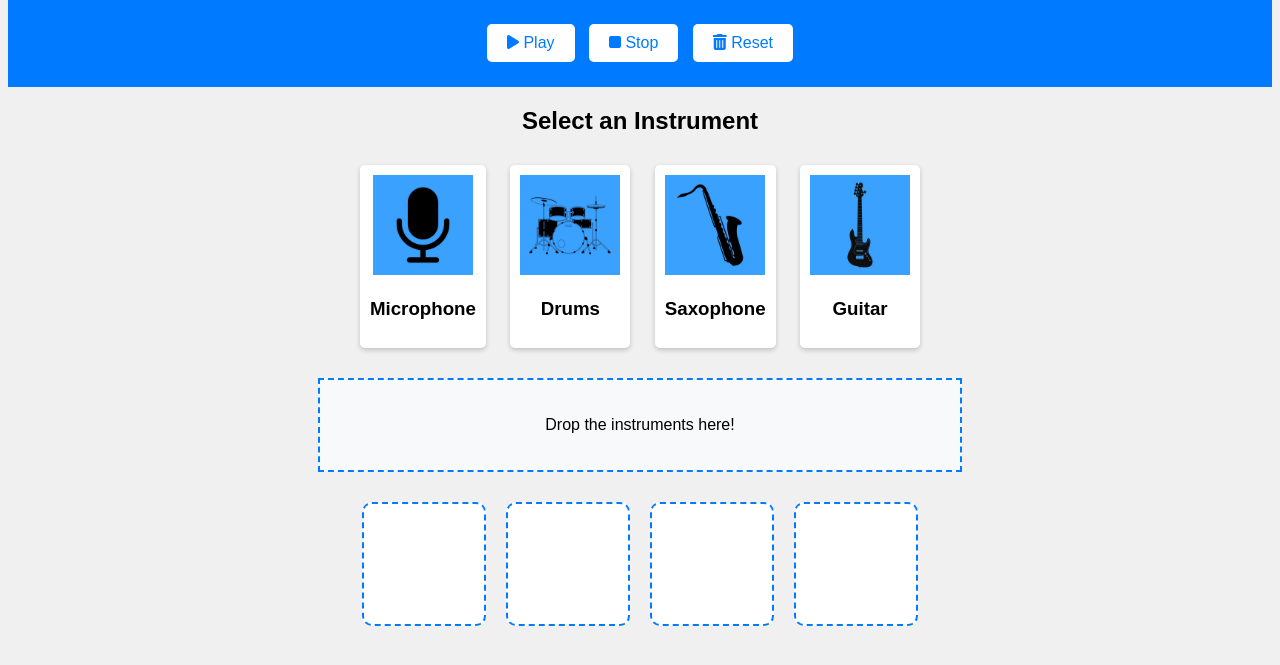
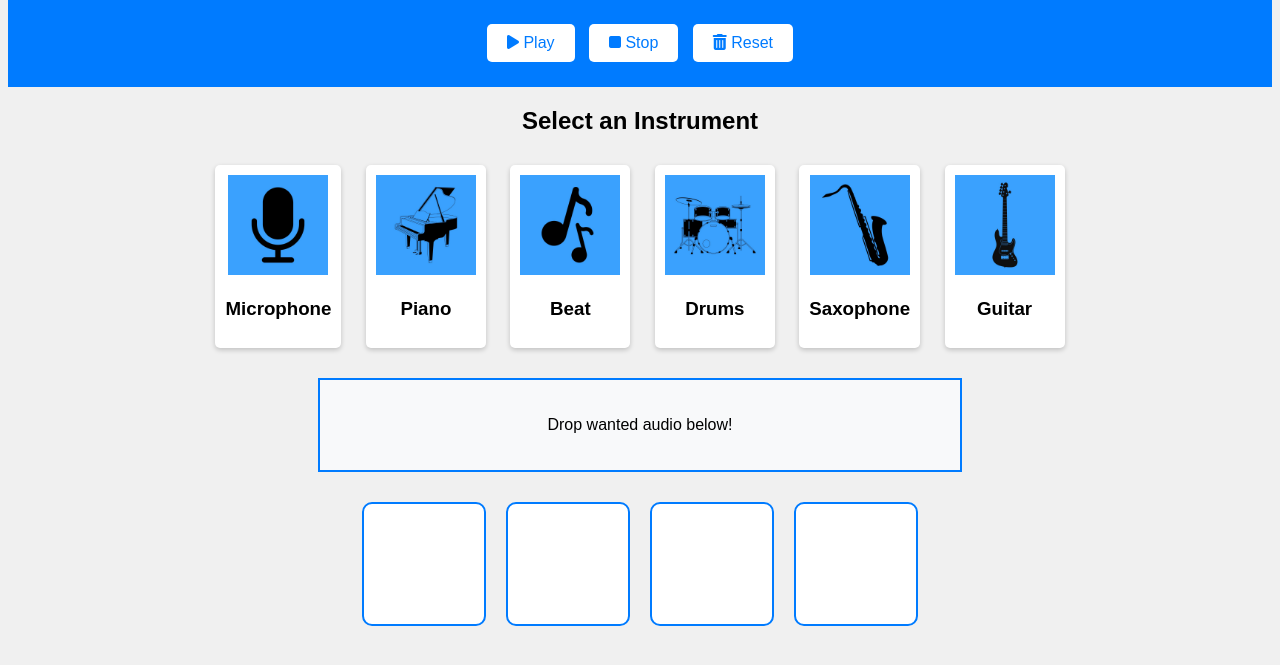
Before and after one commit to king-watson/music-mixer-kw, a plain HTML site: page index.html in a window 1280 px wide. Shown: the part 89-754 px from the top of the page. Drawn offline with Linux system fonts and the light colour scheme.

Commit message:
added 2 more options to the audios and css touch ups

```diff
--- a/css/main.css
+++ b/css/main.css
@@ -44,7 +44,7 @@ body {
 }
 
 #drop-area {
-    border: 2px dashed #007BFF;
+    border: 2px solid #007BFF;
     padding: 20px;
     margin: 20px auto;
     width: 80%;
@@ -68,7 +68,7 @@ body {
 .drop-slot {
     width: 120px;
     height: 120px;
-    border: 2px dashed #007BFF;
+    border: 2px solid #007BFF;
     margin: 10px;
     display: flex;
     align-items: center;
--- a/index.html
+++ b/index.html
@@ -29,6 +29,22 @@
     </div>
 
     <div class="instrument-box">
+        <div class="instrument" id="piano" draggable="true">
+            <img src="images/piano.jpg" alt="Piano">
+            <h3>Piano</h3>
+            <audio src="audio/pianos.mp3"></audio>
+        </div>
+    </div>
+
+    <div class="instrument-box">
+        <div class="instrument" id="beat" draggable="true">
+            <img src="images/beats.jpg" alt="Beat">
+            <h3>Beat</h3>
+            <audio src="audio/beats.mp3"></audio>
+        </div>
+    </div>
+
+    <div class="instrument-box">
         <div class="instrument" id="drums" draggable="true">
             <img src="images/drums.jpg" alt="Drums">
             <h3>Drums</h3>
@@ -54,7 +70,7 @@
 </div>
 
 <div id="drop-area">
-    <p>Drop the instruments here!</p>
+    <p>Drop wanted audio below!</p>
 </div>
 
 <div id="drop-boxes">
--- a/js/main.js
+++ b/js/main.js
@@ -4,14 +4,12 @@ const playButton = document.getElementById('play-button');
 const stopButton = document.getElementById('stop-button');
 const resetButton = document.getElementById('reset-button');
 
-// Dragging functionality
 instruments.forEach(instrument => {
     instrument.addEventListener('dragstart', e => {
         e.dataTransfer.setData('id', instrument.id);
     });
 });
 
-// Drag over & drop functionality
 dropSlots.forEach(slot => {
     slot.addEventListener('dragover', e => {
         e.preventDefault();
@@ -31,14 +29,13 @@ dropSlots.forEach(slot => {
 
         if (!slot.hasChildNodes()) {
             const clonedInstrument = instrument.cloneNode(true);
-            clonedInstrument.id = instrumentId + "-clone"; // Avoid duplicate IDs
+            clonedInstrument.id = instrumentId + "-clone";
             clonedInstrument.draggable = false;
             slot.appendChild(clonedInstrument);
         }
     });
 });
 
-// Play all sounds
 playButton.addEventListener('click', () => {
     document.querySelectorAll('.drop-slot .instrument audio').forEach(audio => {
         audio.currentTime = 0;
@@ -46,7 +43,6 @@ playButton.addEventListener('click', () => {
     });
 });
 
-// Stop all sounds
 stopButton.addEventListener('click', () => {
     document.querySelectorAll('.drop-slot .instrument audio').forEach(audio => {
         audio.pause();
@@ -54,7 +50,6 @@ stopButton.addEventListener('click', () => {
     });
 });
 
-// Reset the stage
 resetButton.addEventListener('click', () => {
     dropSlots.forEach(slot => {
         slot.innerHTML = '';
```
Also changed, not shown: images/beats.jpg (added), images/piano.jpg (added), 2 other files.
